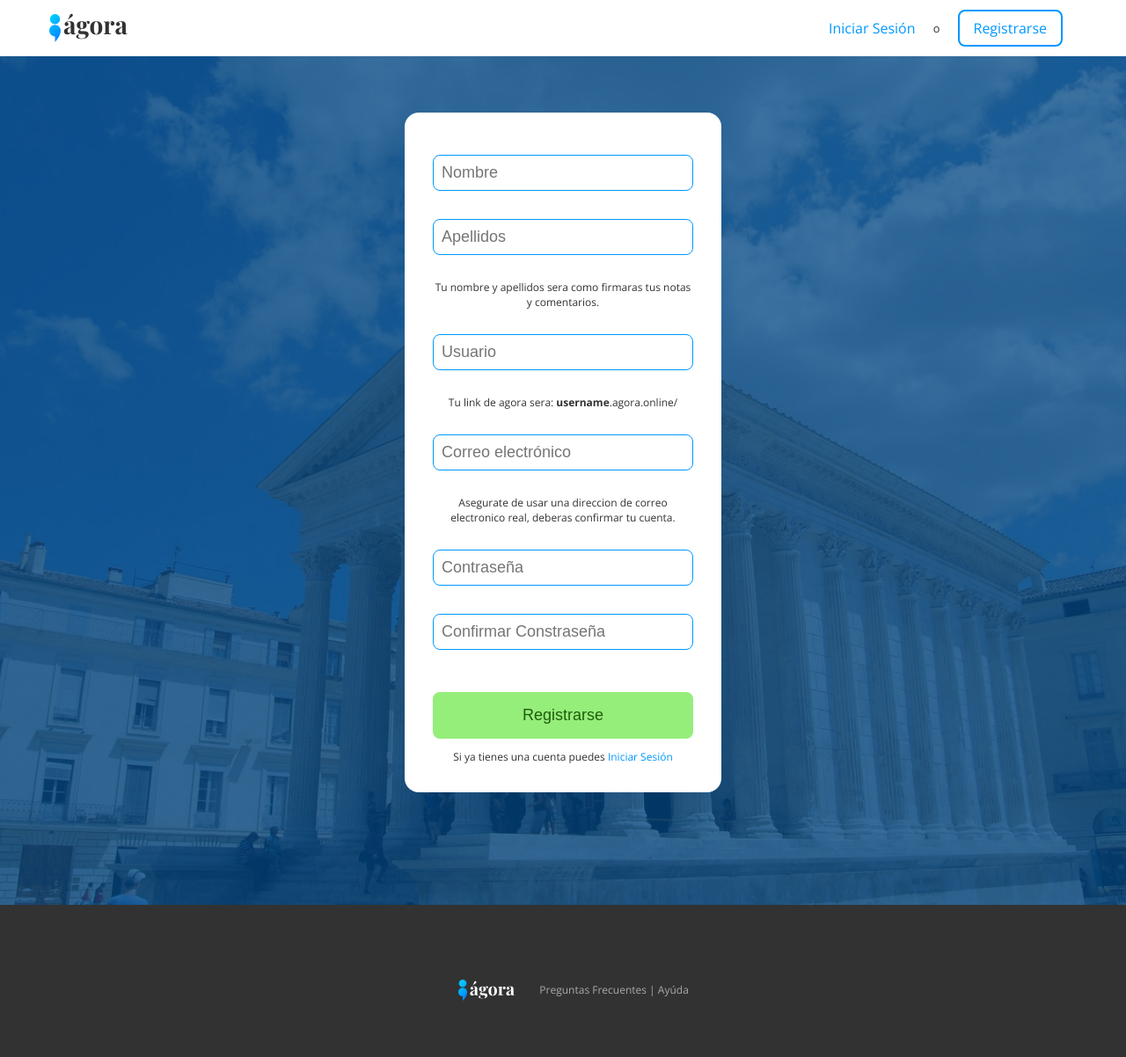
After one commit to hzjqn/agora, a PHP site: page /register.php in a window 1280 px wide. The commit adds this page. Shown: the whole page at 88% size. Run offline with PHP 8.4, Linux system fonts and the light colour scheme.

Commit message:
Added some files

```diff
--- a/css/main.css
+++ b/css/main.css
@@ -193,11 +193,58 @@ section {
   section.centered {
     text-align: center; }
 
+#login {
+  padding: 128px 0px;
+  background: url(../img/login-background.jpg);
+  background-size: cover;
+  background-position: 50%;
+  display: flex;
+  flex-direction: column;
+  justify-content: center;
+  align-items: center; }
+  #login #login-form {
+    width: 100%;
+    max-width: 360px;
+    padding: 2em;
+    border-radius: 16px;
+    background-color: #fff; }
+    #login #login-form p.desc {
+      text-align: center;
+      font-size: .75em; }
+      #login #login-form p.desc:last-child {
+        margin-bottom: 0px; }
+    #login #login-form input[type="text"], #login #login-form input[type="password"] {
+      outline: none;
+      background: transparent;
+      width: 100%;
+      border: 1px solid #0098ff;
+      padding: .5em;
+      border-radius: 8px;
+      font-size: 18px;
+      margin: 16px 0px; }
+      #login #login-form input[type="text"]:focus, #login #login-form input[type="password"]:focus {
+        border-color: #4db7ff; }
+    #login #login-form input[type="submit"] {
+      color: #1f5d0c;
+      display: block;
+      margin-top: 32px;
+      padding: 16px 32px;
+      width: 100%;
+      border-radius: 8px;
+      background: #95ee7a;
+      font-size: 18px;
+      border: none;
+      outline: none; }
+      #login #login-form input[type="submit"]:hover {
+        background: #a7f191; }
+      #login #login-form input[type="submit"]:focus {
+        background: #83eb63; }
+
 #landing-header {
   display: flex;
   justify-content: flex-end;
   flex-direction: column;
-  height: 65vh;
+  height: 100vh;
   background: url(../img/header-background.png);
   background-size: cover;
   background-position: 65% 0%;
@@ -231,11 +278,9 @@ section {
   align-items: center;
   min-height: 50vh; }
   #preguntas article {
-    padding: 32px 0px; }
+    padding: 32px 4em; }
     #preguntas article h2 {
       color: #0098ff; }
-    #preguntas article p {
-      font-style: italic; }
 
 #features {
   display: flex;
@@ -346,9 +391,6 @@ footer {
     padding: 1em;
     width: 33%;
     float: left; } }
-@media screen and (min-width: 992px) {
-  .container {
-    margin: 0 auto; } }
 @media screen and (min-width: 1200px) {
   .container {
     margin: 0 auto;
--- a/css/main.scss
+++ b/css/main.scss
@@ -1,19 +1,21 @@
 // imports
+// Fonts
 @import url('https://fonts.googleapis.com/css?family=Playfair+Display:400,700');
 @import url('https://fonts.googleapis.com/css?family=Open+Sans:300,400,700|PT+Serif:400,700');
 
-// Measures
+// Medidas
 $_navbar_height: 64px;
 $_navbar_max_height: 448px;
 $_margin_root: 8px;
 
-// Color
+// Colores
 $_lightgrey: #EBEBEB;
 $_grey: #aaa;
 $_darkgrey: #123;
 $_white: #fff;
 $_black: #323232;
 $_mainc: #0098ff;
+$_goodgreen: #95ee7a;
 
 // Mixins
 @mixin user-select-none($value){
@@ -23,7 +25,7 @@ $_mainc: #0098ff;
 	-ms-user-select: $value;
 }
 
-// BEM
+// Contenedores
 
 .container, .nav-container{
     width: 100%;
@@ -31,7 +33,7 @@ $_mainc: #0098ff;
     overflow: auto;
 }
 
-// Column system
+// Sistema de columnas
 
 .col-1{
     width: 8.33333%;
@@ -118,6 +120,8 @@ $_mainc: #0098ff;
 }
 
 
+
+// Selectores generales
 *{
 	box-sizing: border-box;
 }
@@ -133,6 +137,7 @@ body{
     color: $_black;
 }
 
+// Links globales
 a{
     text-decoration: none;
 
@@ -144,6 +149,8 @@ a{
         color: darken($color: $_mainc, $amount: 15)
     }
 }
+
+// Logo
 h1.logo{
     margin: 0px;
     font-size: 16px;
@@ -169,6 +176,7 @@ h1.logo{
     }
 }
 
+// Navbar (Barra de navegacion superior)
 nav.navbar{
     position: fixed;
     width: 100%;
@@ -215,12 +223,14 @@ nav.navbar{
             }
         }
     }
+
+    // Parte desplegable (Solo mobile)
     .nav-list{
         background: $_white;
         overflow: hidden;
         height: auto;
-        max-height: 0px;
-        transition: max-height .25s ease-in-out;
+        max-height: 0px; // Este atributo es 0 si el navbar no tiene la clase "open".
+        transition: max-height .25s ease-in-out; // Se anima la variable max-height.
 
         ul{
             margin: 0px;
@@ -244,7 +254,7 @@ nav.navbar{
         }
 
         &.open{
-            max-height: $_navbar_max_height;
+            max-height: $_navbar_max_height; // Con la clase 'open', este elemento tiene 448px de alto.
         }
     }
 }
@@ -261,12 +271,74 @@ section{
     }
 }
 
+#login{
+    padding: 128px 0px;
+    background: url(../img/login-background.jpg);
+    background-size: cover;
+    background-position: 50%;
+    display: flex;
+    flex-direction: column;
+    justify-content: center;
+    align-items: center;
+    #login-form{
+        width: 100%;
+        max-width: 360px;
+        padding: 2em;
+        border-radius: 16px;
+        background-color: $_white;
+
+        p.desc{
+            text-align: center;
+            font-size: .75em;
+
+            &:last-child{
+                margin-bottom: 0px;
+            }
+        }
+
+        input[type="text"], input[type="password"]{
+            outline: none;
+            background: transparent;
+            width: 100%;
+            border: 1px solid $_mainc;
+            padding: .5em;
+            border-radius: 8px;
+            font-size: 18px;
+            margin: 16px 0px;
+
+            &:focus{
+                border-color: lighten($color: $_mainc, $amount: 15)
+            }
+        }
+
+        input[type="submit"]{
+            color: darken($_goodgreen, 50);
+            display: block;
+            margin-top: 32px;
+            padding: 16px 32px;
+            width: 100%;
+            border-radius: 8px;
+            background: $_goodgreen;
+            font-size: 18px;
+            border: none;
+            outline: none;
+
+            &:hover{
+                background: lighten($_goodgreen, 5);
+            }
+            &:focus{
+                background: darken($_goodgreen, 5);
+            }
+        }
+    }
+}
+
 
 #landing-header{
     display: flex;
     justify-content: flex-end;
     flex-direction: column;
-    height: 65vh;
+    height: 100vh;
     background: url(../img/header-background.png);
     background-size: cover;
     background-position: 65% 0%;
@@ -314,12 +386,9 @@ section{
     min-height: 50vh;
 
     article{
-        padding: 32px 0px;
+        padding: 32px 4em;
         h2{
             color: $_mainc;
-        }
-        p{
-            font-style: italic;
         }
     }
 }
@@ -385,10 +454,12 @@ footer{
 }
 
 
-
+// Query para mobile [xs]
 @media screen and (min-width: 360px){
 }
 
+
+// Query para mobile y tablets [sm]
 @media screen and (min-width: 480px){
     nav.navbar{
         position: fixed;
@@ -476,7 +547,7 @@ footer{
     }
 }
 
-
+// Query para tablet y desktop pequeños [md]
 @media screen and (min-width: 678px){
     .container{
         margin: 0 auto;
@@ -488,12 +559,8 @@ footer{
         float: left;
     }
 }
-@media screen and (min-width: 992px){
-    .container{
-        margin: 0 auto;
-    }
-}
 
+// Query para desktops [lg]
 @media screen and (min-width: 1200px){
     .container{
         margin: 0 auto;
--- a/index.php
+++ b/index.php
@@ -54,7 +54,7 @@
                 <div class="container">
                     <div class="col-md-4">
                         <article>
-                            <h2>Explorá notas</h2>
+                            <h2>Explorá.</h2>
                             <p>
                                 Navegá <strong>noticias</strong>, <strong>notas de opinión</strong>, <strong>blogs</strong> y mucho más. Indicá qué artículos te parecen <strong>útiles</strong> y cuanto <strong>respetas</strong> a una fuente.
                             </p>
@@ -62,7 +62,7 @@
                     </div>
                     <div class="col-md-4">
                         <article>
-                            <h2>Expresate</h2>
+                            <h2>Expresate.</h2>
                             <p>
                             <strong>Escribí, edita y publica</strong> tus propias notas. <strong>Compartí</strong> tus inquietudes, problemas, desafíos u opiniones con el mundo. Y encontrá <strong>seguidores</strong> y/o <strong>patrocinadores</strong>.
                             </p>
@@ -70,7 +70,7 @@
                     </div>
                     <div class="col-md-4">
                         <article>
-                            <h2>Se parte de la comunidad</h2>
+                            <h2>Se parte.</h2>
                             <p>
                             Armá <strong>colecciones</strong> y <strong>archiva</strong> tus notas preferidas, seguí a tus autores <strong>favoritos</strong> y recibí notificaciones cuando estos publican contenido!
                             </p>
--- /dev/null
+++ b/register.php
@@ -0,0 +1,85 @@
+<?php
+    $projectName = "ágora | Preguntas Frecuentes";
+?>
+
+<!DOCTYPE html>
+<html lang="en">
+<head>
+    <meta charset="UTF-8">
+    <meta name="viewport" content="width=device-width, initial-scale=1.0">
+    <meta http-equiv="X-UA-Compatible" content="ie=edge">
+    <title><?= $projectName ?></title>
+    <link rel="stylesheet" href="css/main.css">
+</head>
+<body>
+
+    <!-- NAVBAR -->
+    <nav class="navbar">
+        <div class="container">
+            <div class="nav-header">
+                <div class="nav-container">
+                    <div class="logo">
+                        <h1 class="logo"><a href="index.php"><i class="agora-logo">Ágora</i></a></h1>
+                    </div>
+                    <button id="menuBtn">
+                        <i class="icon-bar"></i>
+                        <i class="icon-bar"></i>
+                        <i class="icon-bar"></i>
+                    </button>
+                </div>
+            </div>
+            <div id="navbarList" class="nav-list">
+                <div class="nav-container">
+                    <ul>
+                        <li class="login"><a href="login.php">Iniciar Sesión</a></li>
+                        <li class="spacer">o</a></li>
+                        <li class="reg"><a href="register.php">Registrarse</a></li>
+                    </ul>
+                </div>
+            </div>
+        </div>
+    </div>
+    </nav>
+    <!-- TERMINA NAVBAR -->
+    <!-- MAIN -->
+    <main>
+        <!-- SECCION LOGIN -->
+        <section id="login">
+            <!-- FORMULARIO DE REGISTRO -->
+            <form method="post" id="login-form">
+                <input type="text" name="name" placeholder="Nombre">
+                <input type="text" name="lastname" placeholder="Apellidos">
+                <p class="desc">
+                    Tu nombre y apellidos sera como firmaras tus notas y comentarios.
+                </p>
+                <input type="text" name="username" placeholder="Usuario">
+                <p class="desc">
+                    Tu link de agora sera: <strong>username</strong>.agora.online/</strong>
+                </p>
+                <input type="text" name="email" placeholder="Correo electrónico">
+                <p class="desc">
+                    Asegurate de usar una direccion de correo electronico real, deberas confirmar tu cuenta.
+                </p>
+                <input type="password" name="password" placeholder="Contraseña">
+                <input type="password" name="password" placeholder="Confirmar Constraseña">
+                <input type="submit" value="Registrarse">
+                <p class="desc">
+                    Si ya tienes una cuenta puedes <a href="login.php">Iniciar Sesión</a>
+                </p>
+            </form>
+        </section>
+    </main>
+    <!-- TERMINA MAIN -->
+    <!-- FOOTER -->
+    <footer>
+        <div class="container">
+            <img src="img/isologo.white.svg" alt="Agora Logo">
+            <div class="footer-links">
+                <a href="faq.php">Preguntas Frecuentes</a> | <a href="help.php">Ayúda</a>
+            </div>
+        </div>
+    </footer>
+    <!-- TERMINA FOOTER -->
+    <script src="./js/main.js"></script>
+</body>
+</html>
```
Also changed, not shown: faq.php (+27 -10 lines), login.php (added, +70 -0 lines), img/login-background.jpg (added), 1 other file.
